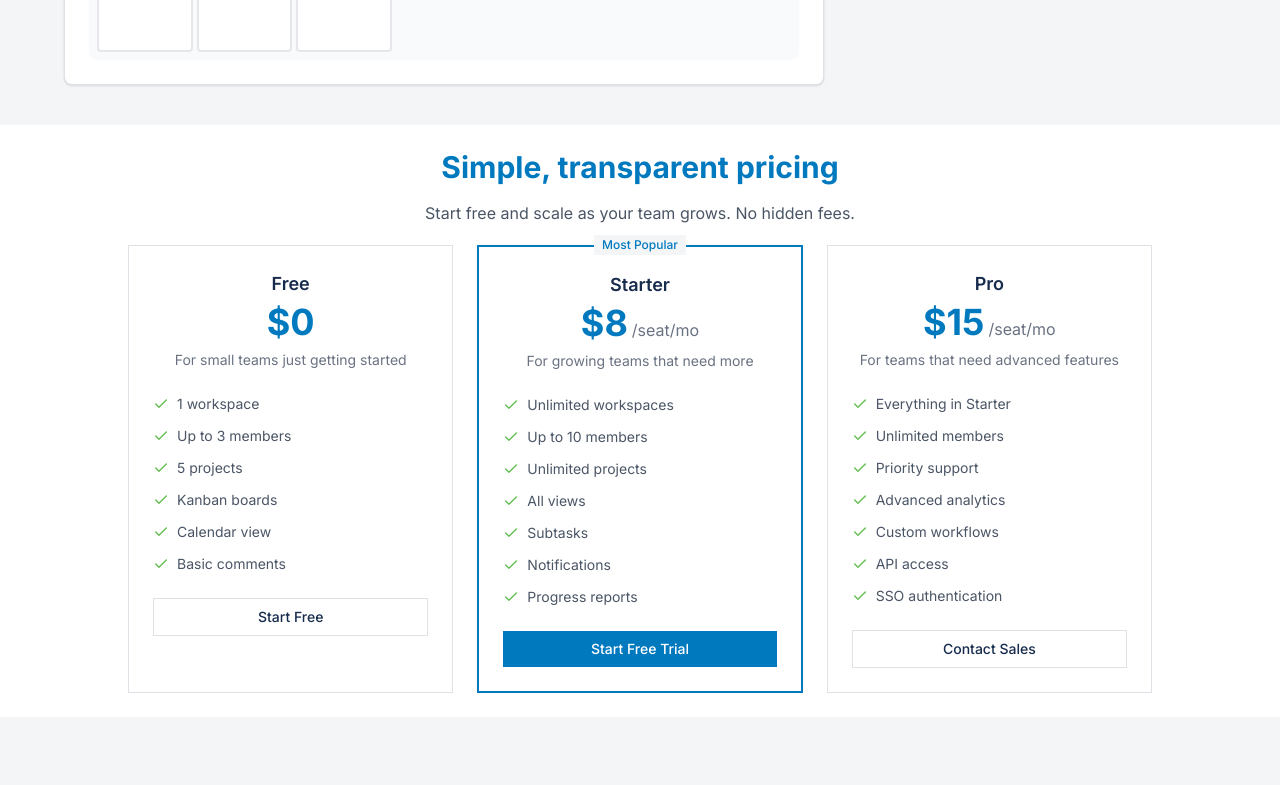
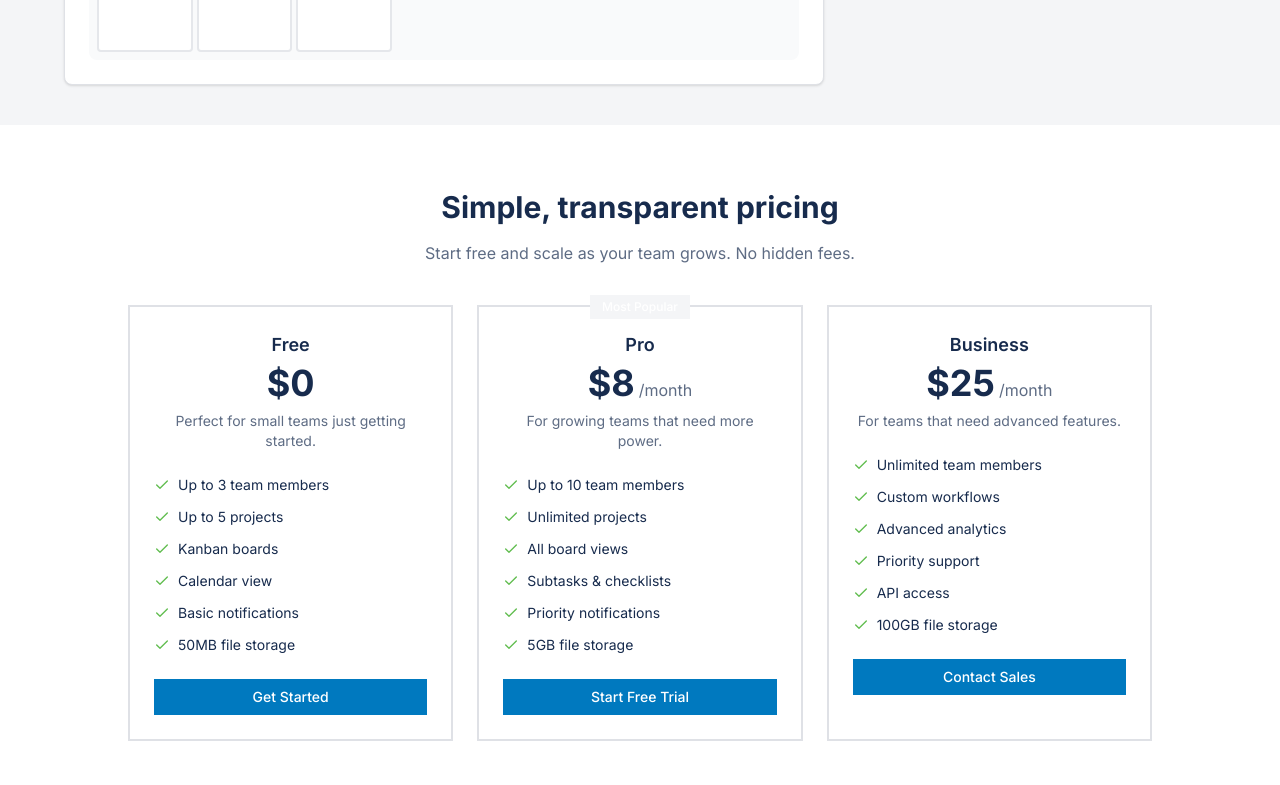
Before and after one commit to samuel-sarmah/onboad, a Next.js app: page / in a window 1280 px wide. Shown: the part 1900-2685 px from the top of the page. Built offline with nearby package versions, Linux system fonts and the light colour scheme.

Commit message:
Rename pricing plans (Starter->Pro, Pro->Business) and update features

```diff
--- a/src/components/landing/Pricing.tsx
+++ b/src/components/landing/Pricing.tsx
@@ -6,47 +6,45 @@ const plans = [
   {
     name: "Free",
     price: "$0",
-    description: "For small teams just getting started",
+    description: "Perfect for small teams just getting started.",
     features: [
-      "1 workspace",
-      "Up to 3 members",
-      "5 projects",
+      "Up to 3 team members",
+      "Up to 5 projects",
       "Kanban boards",
       "Calendar view",
-      "Basic comments"
+      "Basic notifications",
+      "50MB file storage"
     ],
-    cta: "Start Free",
+    cta: "Get Started",
     variant: "outline" as const
   },
   {
-    name: "Starter",
+    name: "Pro",
     price: "$8",
-    description: "For growing teams that need more",
+    description: "For growing teams that need more power.",
     popular: true,
     features: [
-      "Unlimited workspaces",
-      "Up to 10 members",
+      "Up to 10 team members",
       "Unlimited projects",
-      "All views",
-      "Subtasks",
-      "Notifications",
-      "Progress reports"
+      "All board views",
+      "Subtasks & checklists",
+      "Priority notifications",
+      "5GB file storage"
     ],
     cta: "Start Free Trial",
     variant: "primary" as const
   },
   {
-    name: "Pro",
-    price: "$15",
-    description: "For teams that need advanced features",
+    name: "Business",
+    price: "$25",
+    description: "For teams that need advanced features.",
     features: [
-      "Everything in Starter",
-      "Unlimited members",
+      "Unlimited team members",
+      "Custom workflows",
+      "Advanced analytics",
       "Priority support",
-      "Advanced analytics",
-      "Custom workflows",
       "API access",
-      "SSO authentication"
+      "100GB file storage"
     ],
     cta: "Contact Sales",
     variant: "outline" as const
@@ -55,13 +53,13 @@ const plans = [
 
 export function Pricing() {
   return (
-    <section id="pricing" className="py-6 px-6">
+    <section id="pricing" className="py-6 md:py-16 px-3 md:px-4 bg-white">
       <div className="max-w-6xl mx-auto">
-        <div className="text-center mb-5">
-          <h2 className="text-3xl font-bold text-primary mb-4">
+        <div className="text-center mb-6 md:mb-10">
+          <h2 className="text-2xl md:text-3xl font-bold text-[#172b4d] mb-3 md:mb-4">
             Simple, transparent pricing
           </h2>
-          <p className="text-gray-600 max-w-md mx-auto">
+          <p className="text-sm md:text-base text-[#5e6c84] max-w-md mx-auto">
             Start free and scale as your team grows. No hidden fees.
           </p>
         </div>
@@ -70,35 +68,37 @@ export function Pricing() {
           {plans.map((plan, index) => (
             <Card
               key={index}
-              className={`relative ${plan.popular ? 'border-2 border-primary' : ''}`}
+              className={`relative border-2 ${plan.popular ? 'border-[#0079bf]' : 'border-[#dfe1e6]'} hover:border-[#0079bf] transition-colors`}
               padding="lg"
             >
               {plan.popular && (
-                <Badge className="absolute -top-3 left-1/2 -translate-x-1/2 bg-primary text-blue">
+                <Badge className="absolute -top-3 left-1/2 -translate-x-1/2 bg-[#0079bf] text-white px-3 py-1">
                   Most Popular
                 </Badge>
               )}
 
               <div className="text-center mb-6">
-                <h3 className="font-semibold text-lg mb-1">{plan.name}</h3>
+                <h3 className="font-semibold text-lg text-[#172b4d] mb-1">{plan.name}</h3>
                 <div className="flex items-baseline justify-center gap-1">
-                  <span className="text-4xl font-bold text-primary">{plan.price}</span>
-                  {plan.price !== "$0" && <span className="text-gray-500">/seat/mo</span>}
+                  <span className="text-4xl font-bold text-[#172b4d]">{plan.price}</span>
+                  {plan.price !== "$0" && <span className="text-[#5e6c84]">/month</span>}
                 </div>
-                <p className="text-sm text-gray-500 mt-2">{plan.description}</p>
+                <p className="text-sm text-[#5e6c84] mt-2">{plan.description}</p>
               </div>
 
               <ul className="space-y-3 mb-6">
                 {plan.features.map((feature, i) => (
-                  <li key={i} className="flex items-start gap-2 text-sm">
-                    <Check className="w-4 h-4 text-success shrink-0 mt-0.5" />
-                    <span className="text-gray-600">{feature}</span>
+                  <li key={i} className="flex items-start gap-2 text-sm text-[#172b4d]">
+                    <Check className="w-4 h-4 text-[#61bd4f] shrink-0 mt-0.5" />
+                    <span>{feature}</span>
                   </li>
                 ))}
               </ul>
 
               <Link href="/signup" className="block">
-                <Button variant={plan.variant} className="w-full">
+                <Button
+                  className={`w-full ${plan.variant === "primary" ? "bg-[#0079bf] hover:bg-[#026aa7] text-white" : "border-[#dfe1e6] text-[#172b4d] hover:bg-[#f4f5f7]"}`}
+                >
                   {plan.cta}
                 </Button>
               </Link>
```
